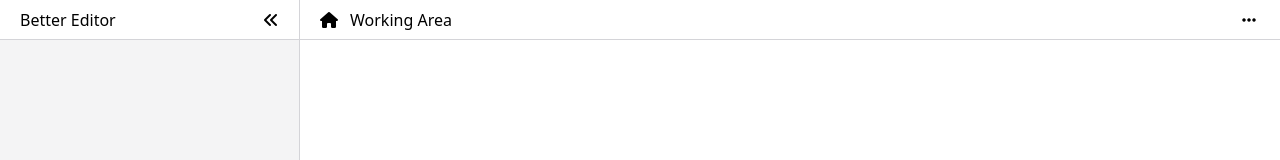
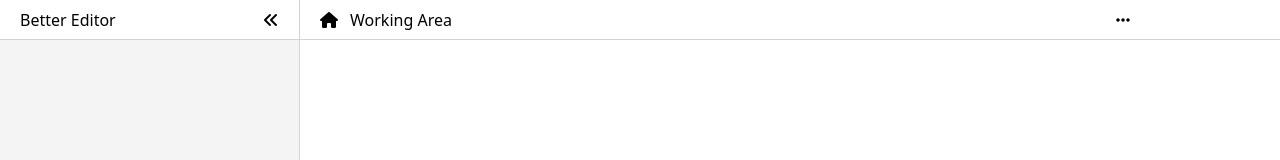
Before and after one commit to andyrift/electron-text-editor, a Vue app: page / in a window 1280 px wide. Shown: the top 160 px of the page. Built offline with nearby package versions, Linux system fonts and the light colour scheme.

Commit message:
feat: make window fullscreen

```diff
--- a/src/gui/components/navbar/Menu.vue
+++ b/src/gui/components/navbar/Menu.vue
@@ -3,7 +3,7 @@
     <Veil :callback="() => { show = false}" :show="show"></Veil>
     <Transition name="fadeup">
       <div v-show="show"
-        class="absolute right-0 top-6 z-20 bg-white shadow-unilg w-52 rounded-md border border-zinc-300">
+        class="absolute right-1 top-6 z-20 bg-white shadow-unilg w-52 rounded-md border border-zinc-300">
         <div class="text-sm border-b-2 flex flex-col p-1">
           <div class="px-2 py-1 hover:bg-zinc-200 cursor-pointer rounded" @click="show = false;">
             <i class="fa-solid fa-floppy-disk mr-2"></i> Save
--- a/src/gui/components/navbar/Navbar.vue
+++ b/src/gui/components/navbar/Navbar.vue
@@ -1,5 +1,5 @@
 <template>
-  <div class="w-full h-10 bg-white border-b border-zinc-300 flex items-center pr-4 pl-3 flex-none whitespace-nowrap">
+  <div class="w-full h-10 bg-white border-b border-zinc-300 flex items-center pl-3 flex-none whitespace-nowrap">
     <SidebarToggle />
     <div class="text-ellipsis mx-2 overflow-hidden w-full">
       <i v-show="!title" class="fa-solid fa-home mr-3"></i>
@@ -7,9 +7,10 @@
     </div>
     <div class="grow"></div>
     <!-- <div v-show="last_saved.length" class="text-zinc-400 mx-4 text-xs">{{ "Last Saved: " + last_saved }}</div> -->
-    <button class="hover:bg-zinc-200 rounded outline-none" @click="pubSub.emit('toggle-navbar-menu', true)">
+    <button class="hover:bg-zinc-200 rounded outline-none mr-1" @click="pubSub.emit('toggle-navbar-menu', true)">
       <i class="fa-solid fa-ellipsis p-2"></i>
     </button>
+    <div class="pr-[calc(138px)]"></div>
     <Menu></Menu>
   </div>
 </template>
--- a/src/main.ts
+++ b/src/main.ts
@@ -65,6 +65,12 @@ async function createWindow () {
     webPreferences: {
       preload: path.join(__dirname, './preload.js'),
     },
+    titleBarStyle: 'hidden',
+    titleBarOverlay: {
+      color: '#ffffff',
+      symbolColor: '#202020',
+      height: 39,
+    }
   });
 
   mainWindow.maximize()
@@ -80,7 +86,7 @@ async function createWindow () {
       app.quit()
   })
   mainWindow.webContents.setZoomFactor(1)
-  mainWindow.webContents.openDevTools()
+  // mainWindow.webContents.openDevTools({mode: 'undocked'})
 }
 
 function setMenu() {
```
